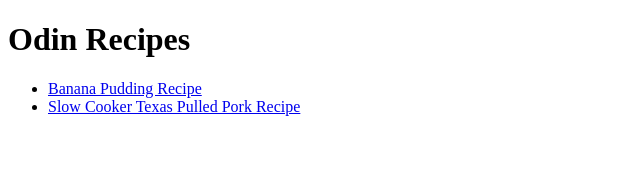
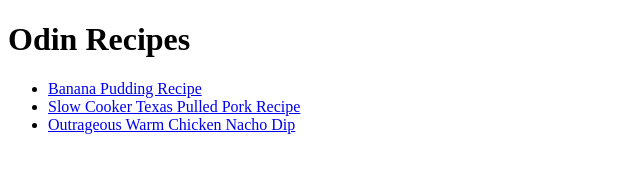
Before and after one commit to Malcolm-Knox/odin-recipes, a plain HTML site: page index.html in a window 1280 px wide. Shown: the whole page, without its empty margins (0-640 px from the left). Drawn offline with Linux system fonts and the light colour scheme.

Commit message:
added third recipe link

```diff
--- a/index.html
+++ b/index.html
@@ -15,6 +15,8 @@
 
         <li><a href="recipes/sctpp.html">Slow Cooker Texas Pulled Pork Recipe</a></li>
 
+        <li><a href="recipes/owcnp.html">Outrageous Warm Chicken Nacho Dip</a></li>
+
 
    </ul>
 
```
